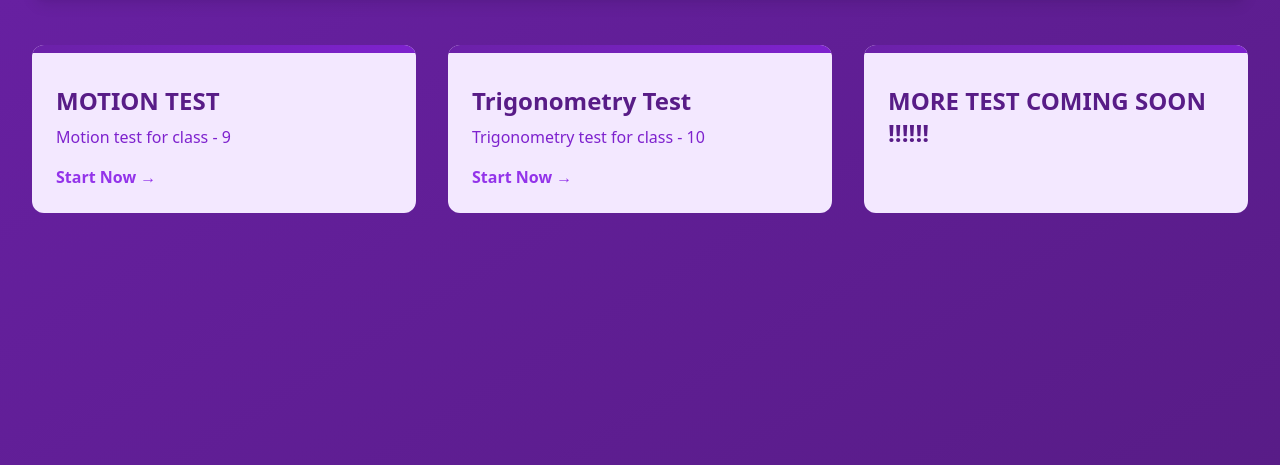
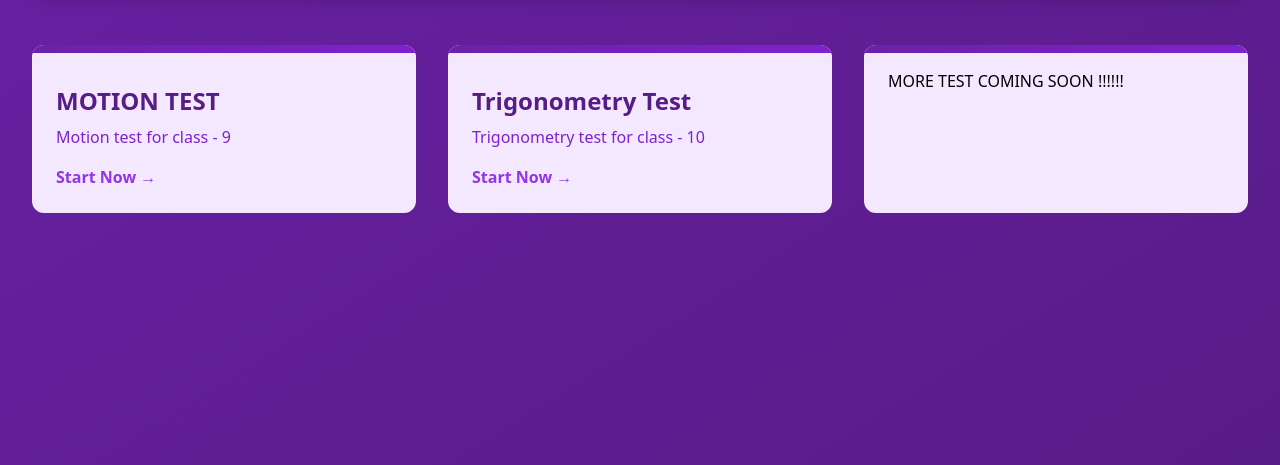
Before and after one commit to yash1234-creater/Simply-Cosmos123, a plain HTML site: page index.html in a window 1280 px wide. Shown: the part 335-800 px from the top of the page. Drawn offline with nearby package versions, Linux system fonts and the light colour scheme.

Commit message:
Update index.html

```diff
--- a/index.html
+++ b/index.html
@@ -39,7 +39,7 @@
 
        <a href="fsdfsadf" class="bg-purple-100 rounded-xl p-6 card-hover relative overflow-hidden">
         <div class="absolute top-0 left-0 w-full h-2 gradient-bg"></div>
-        <h2 class="text-2xl font-bold text-purple-900 mt-4"  href = "sdfasdfsadf">MORE TEST COMING SOON !!!!!! </h2>
+        <h2 class="tex"">MORE TEST COMING SOON !!!!!! </h2>
         <p class="text-purple-700 mt-2"></p>
         <div class="mt-4 text-purple-600 font-semibold"></div>
       </a>
```
